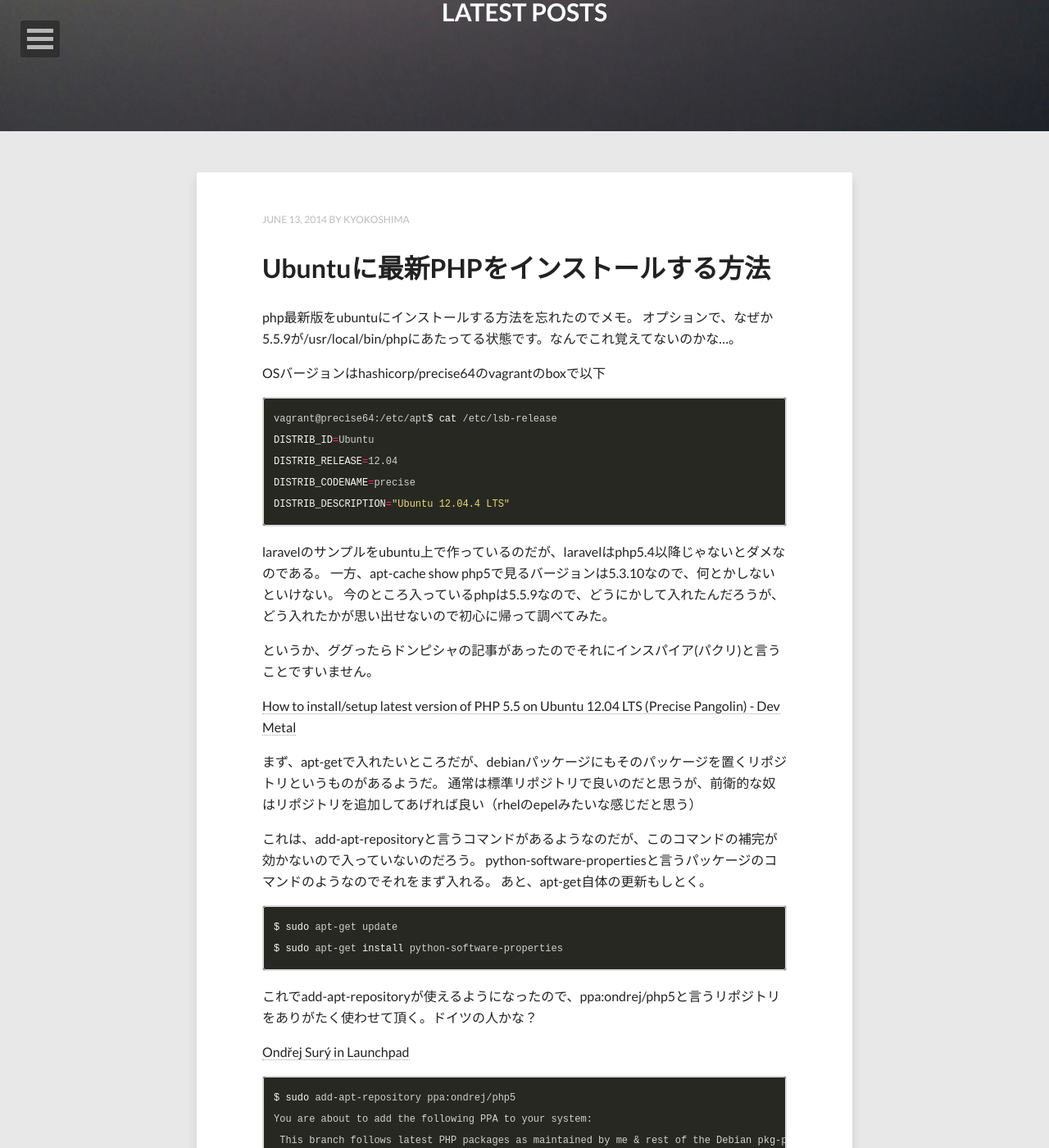
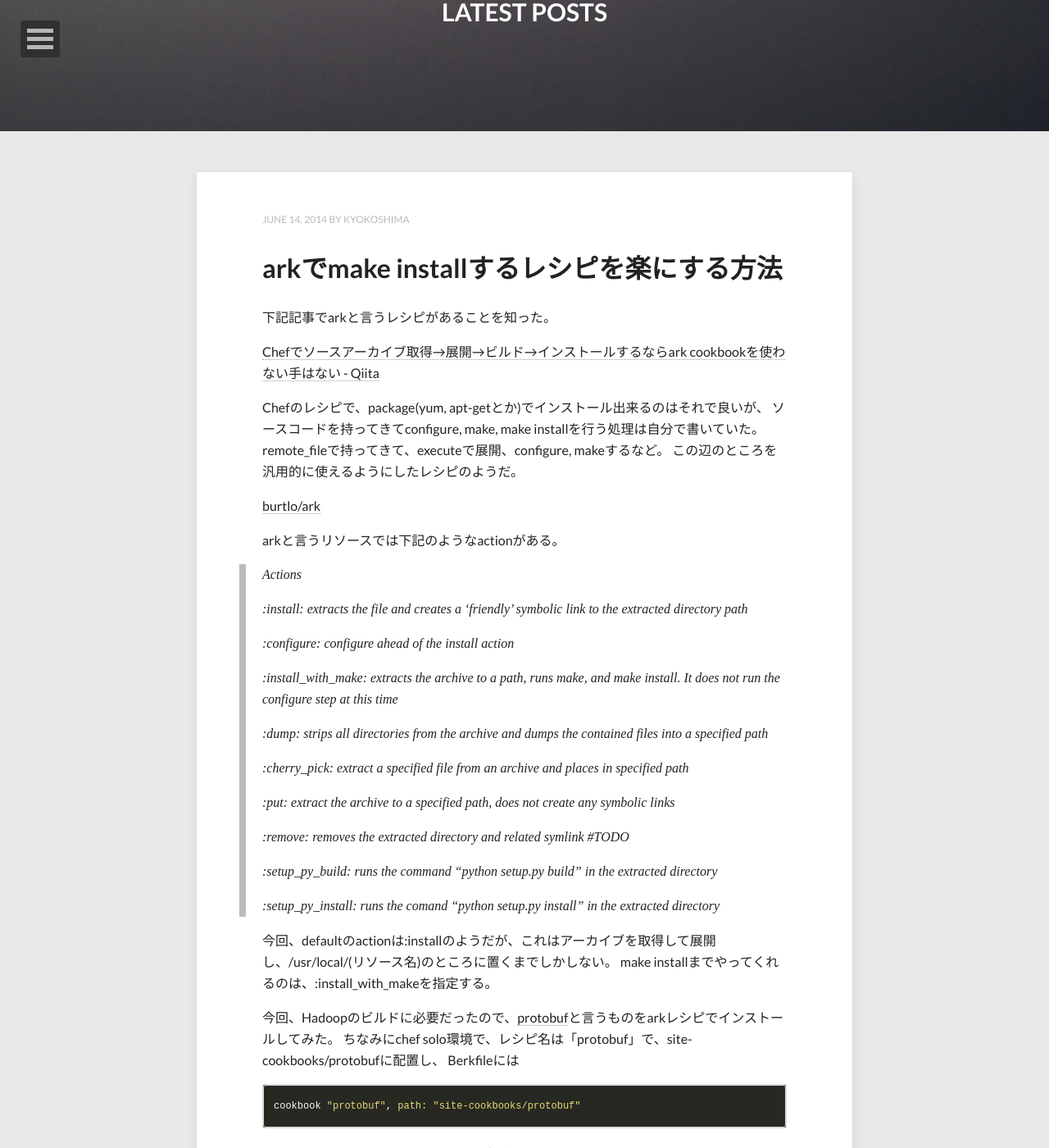
Before and after one commit to tmpla/tmpla.github.io, a Jekyll site: the page built from index.html, in a window 1280 px wide and 1400 px high, scrolled down 240 px. Shown: the whole window at 82% size. Built offline with Jekyll 4.4.1, drawn with Linux system fonts in a browser that asks for light colours; nearby versions of some CDN libraries; Markdown is read by kramdown in place of the engine named in the settings; the list of posts is cut into pages by our own code; some of the changed text lies outside the part shown.

Commit message:
arkレシピの記事追加

```diff
--- a/_config.yml
+++ b/_config.yml
@@ -51,6 +51,7 @@ timezone:    Asia/Tokyo
 future:      true
 # pygments:    true
 markdown:    redcarpet
+hard_wrap: true
 
 # https://github.com/mojombo/jekyll/wiki/Permalinks
 permalink:   /:categories/:title/
--- /dev/null
+++ b/_posts/2014-06-14-make-install-in-ark-recipe.md
@@ -0,0 +1,98 @@
+---
+layout: post
+title: "arkでmake installするレシピを楽にする方法"
+modified: 2014-06-14 16:46:37 +0900
+tags: [chef,recipe,ark]
+image:
+  feature:
+  credit:
+  creditlink:
+comments:
+share:
+---
+下記記事でarkと言うレシピがあることを知った。
+
+[Chefでソースアーカイブ取得→展開→ビルド→インストールするならark cookbookを使わない手はない - Qiita](http://qiita.com/soundTricker/items/3ffabb746d38eb083c45)
+
+Chefのレシピで、package(yum, apt-getとか)でインストール出来るのはそれで良いが、
+ソースコードを持ってきてconfigure, make, make installを行う処理は自分で書いていた。
+remote_fileで持ってきて、executeで展開、configure, makeするなど。
+この辺のところを汎用的に使えるようにしたレシピのようだ。
+
+[burtlo/ark](https://github.com/burtlo/ark)
+
+arkと言うリソースでは下記のようなactionがある。
+
+> Actions
+>
+:install: extracts the file and creates a 'friendly' symbolic link to the extracted directory path
+>
+:configure: configure ahead of the install action
+>
+:install\_with\_make: extracts the archive to a path, runs make, and make install. It does not run the configure step at this time
+>
+:dump: strips all directories from the archive and dumps the contained files into a specified path
+>
+:cherry\_pick: extract a specified file from an archive and places in specified path
+>
+:put: extract the archive to a specified path, does not create any symbolic links
+>
+:remove: removes the extracted directory and related symlink #TODO
+>
+:setup\_py\_build: runs the command "python setup.py build" in the extracted directory
+>
+:setup\_py\_install: runs the comand "python setup.py install" in the extracted directory
+
+
+今回、defaultのactionは:installのようだが、これはアーカイブを取得して展開し、/usr/local/(リソース名)のところに置くまでしかしない。
+make installまでやってくれるのは、:install\_with\_makeを指定する。
+
+今回、Hadoopのビルドに必要だったので、[protobuf](https://code.google.com/p/protobuf/)と言うものをarkレシピでインストールしてみた。
+ちなみにchef solo環境で、レシピ名は「protobuf」で、site-cookbooks/protobufに配置し、
+Berkfileには
+
+~~~ ruby
+cookbook "protobuf", path: "site-cookbooks/protobuf"
+~~~
+
+とやっておく。
+このレシピは[githubに上げた](https://github.com/kyokoshima/chef-protobuf)。
+
+~~~ ruby
+# metadata.rb
+name             'protobuf'
+maintainer       'YOUR_COMPANY_NAME'
+maintainer_email 'YOUR_EMAIL'
+license          'All rights reserved'
+description      'Installs/Configures protobuf'
+long_description IO.read(File.join(File.dirname(__FILE__), 'README.md'))
+version          '0.1.0'
+
+%w[ark].each do |dep|
+  depends dep
+end
+~~~
+
+~~~ ruby
+# recipe/default.rb
+%w[g++ make].each do |pkg|
+  package pkg
+end
+
+ark "protobuf" do
+  url "https://protobuf.googlecode.com/files/protobuf-2.5.0.tar.gz"
+  action :install_with_make
+end
+~~~
+
+g++とmakeはpackageで入れる。ゲストがprotobufだとしたら、knife solo cook protobufでレシピが実行される。
+このprotobufは、「protoc」と言うコマンドを生成するので確認してみるとちゃんと入っている。
+
+vagrant sshして
+
+~~~ bash
+vagrant@precise64:~$ which protoc
+/usr/local/bin/protoc
+~~~
+
+また便利なレシピを知った。
```
